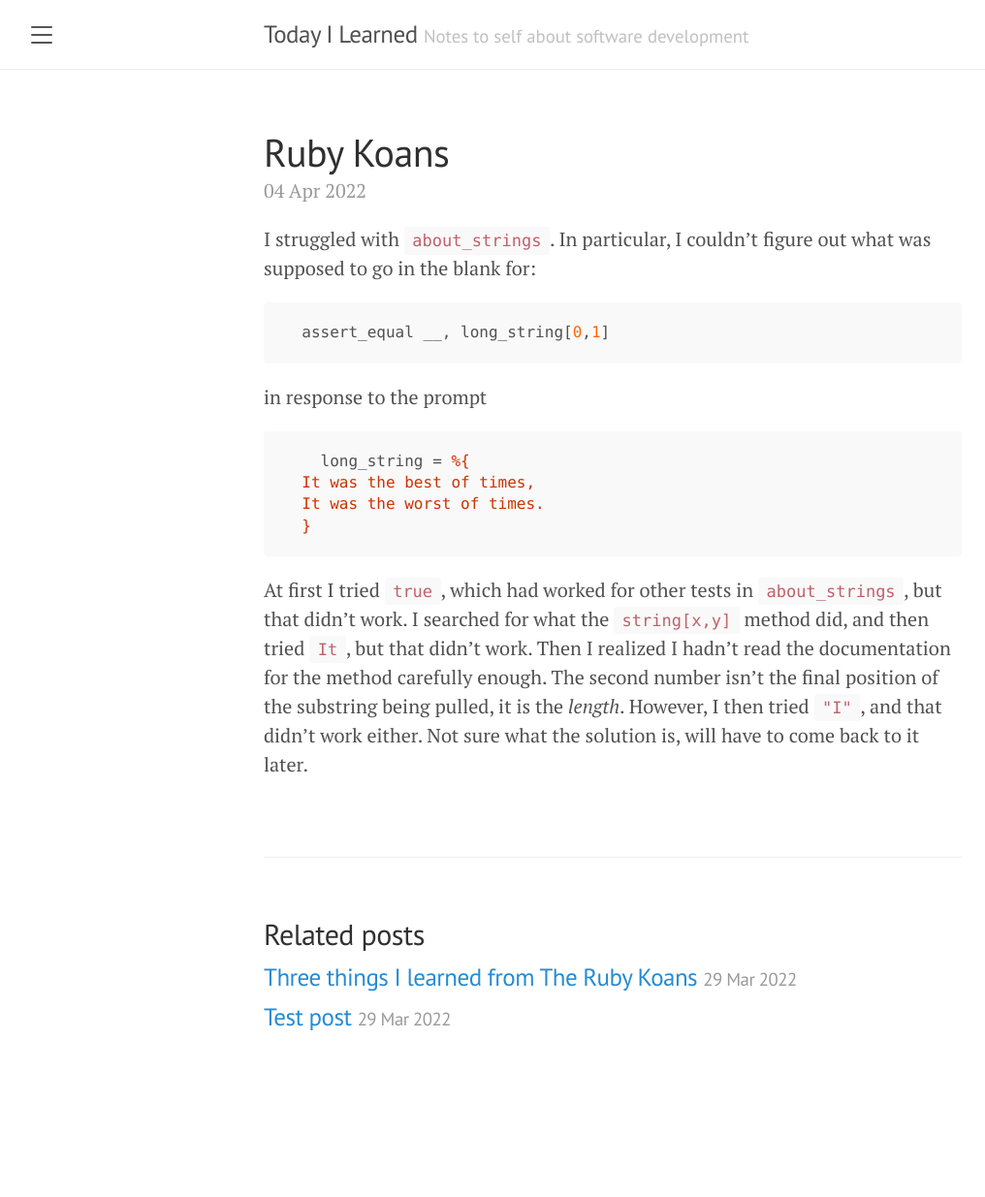
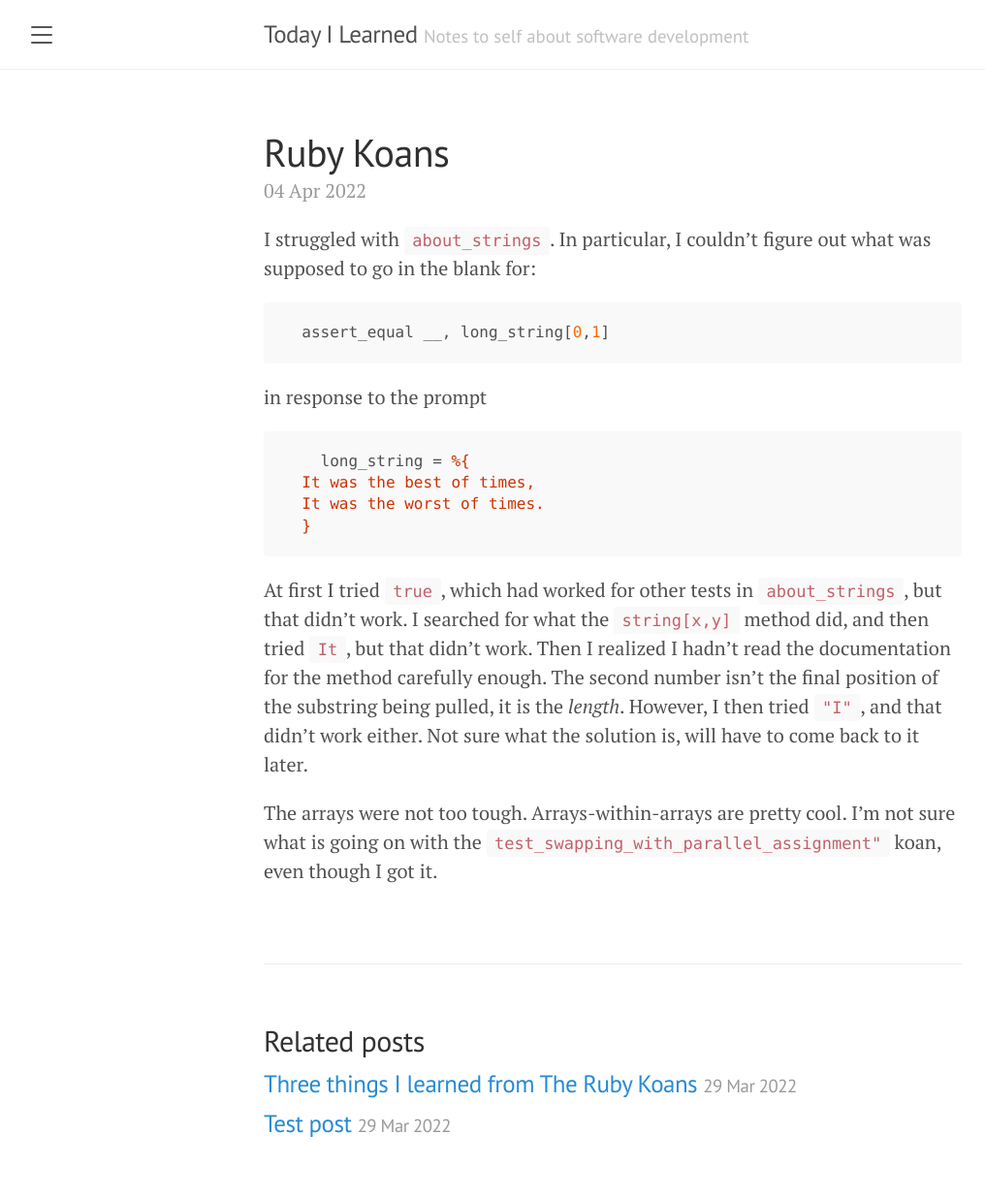
Before and after one commit to whw-baird/til, a Jekyll site: the page built from _posts/2022-04-04-ruby-koans.md, in a window 1280 px wide. Shown: the whole page at 97% size, without its empty margins (8-1024 px from the left). Built offline with Jekyll 4.4.1, drawn with Linux system fonts in a browser that asks for light colours; before the commit the page ends 1125 px from its top, so only the background shows below that.

Commit message:
Update 2022-04-04-ruby-koans.md

````diff
--- a/_posts/2022-04-04-ruby-koans.md
+++ b/_posts/2022-04-04-ruby-koans.md
@@ -15,3 +15,5 @@ in response to the prompt
   }
 ```
 At first I tried ``` true ```, which had worked for other tests in ```about_strings```, but that didn't work. I searched for what the ```string[x,y]``` method did, and then tried ```It```, but that didn't work. Then I realized I hadn't read the documentation for the method carefully enough. The second number isn't the final position of the substring being pulled, it is the *length*. However, I then tried ```"I"```, and that didn't work either. Not sure what the solution is, will have to come back to it later.
+
+The arrays were not too tough. Arrays-within-arrays are pretty cool. I'm not sure what is going on with the ```test_swapping_with_parallel_assignment"``` koan, even though I got it.
````
